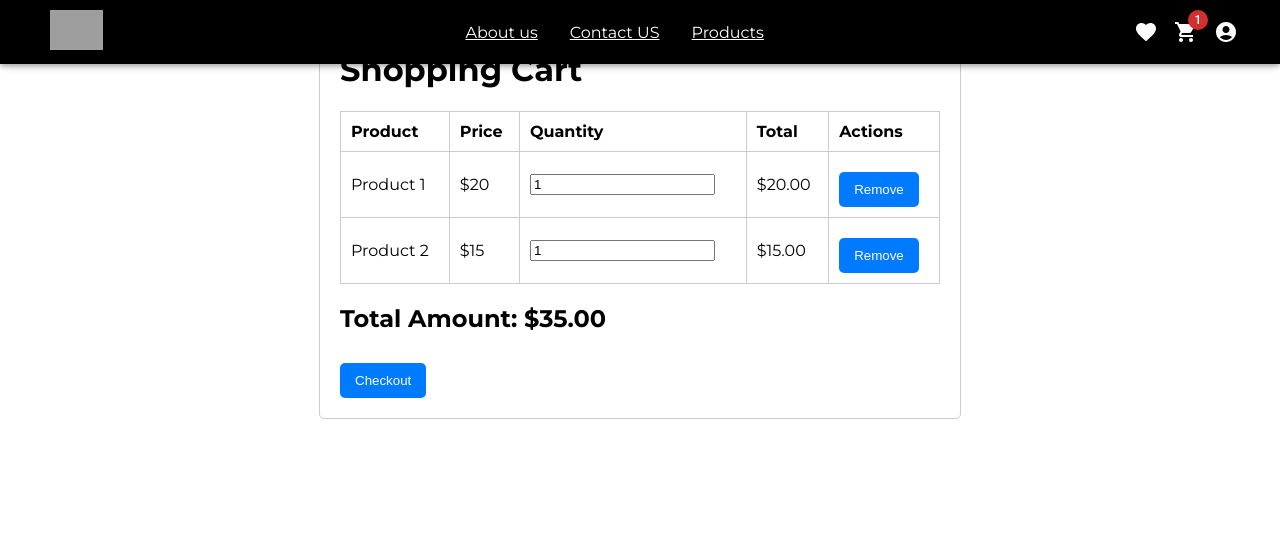
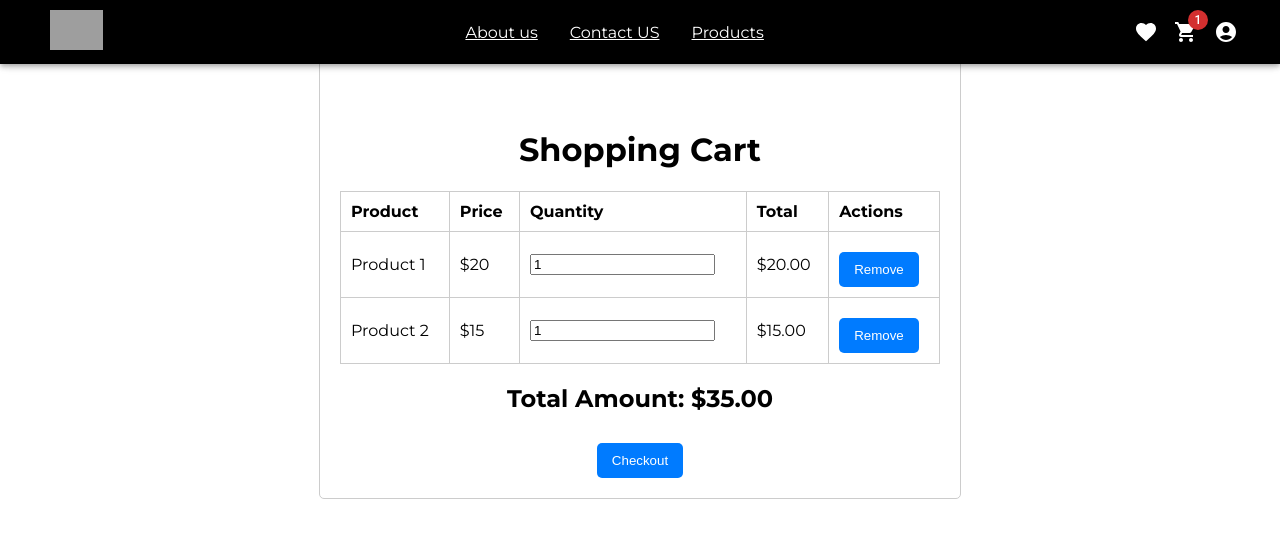
Before and after one commit to BisanGhoul/ecommerce-project, a React (Vite) app: page /cart in a window 1280 px wide. Shown: the top 538 px of the page. Built offline with nearby package versions, Linux system fonts and the light colour scheme; grey boxes are pictures that could not be loaded.

Commit message:
Added extra styling

```diff
--- a/src/Cart/cartPage.css
+++ b/src/Cart/cartPage.css
@@ -4,6 +4,13 @@
     padding: 20px;
     border: 1px solid #ccc;
     border-radius: 5px;
+}
+
+.cartView{
+    display: flex;
+    flex-direction: column;
+    align-items: center;
+    margin-top: 80px; /* Adjust this based on the AppBar height */
 }
 
 table {
--- a/src/Cart/cartPage.jsx
+++ b/src/Cart/cartPage.jsx
@@ -27,7 +27,7 @@ const Cart = () => {
   return (
       <div className="cart">
         <Header />
-          <div>
+          <div className="cartView">
             <h1>Shopping Cart</h1>
             {cartItems.length === 0 ? (<p>Your cart is empty.</p> ) : (
                 <table>
```
